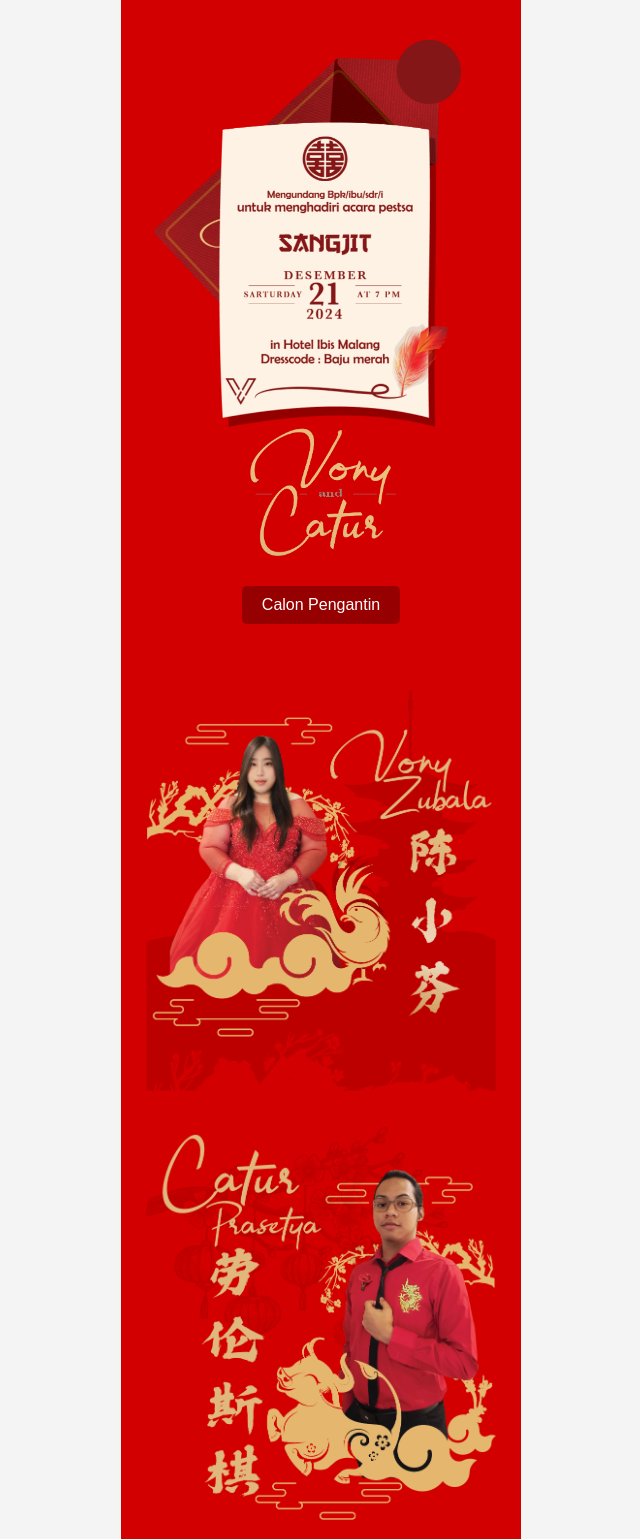
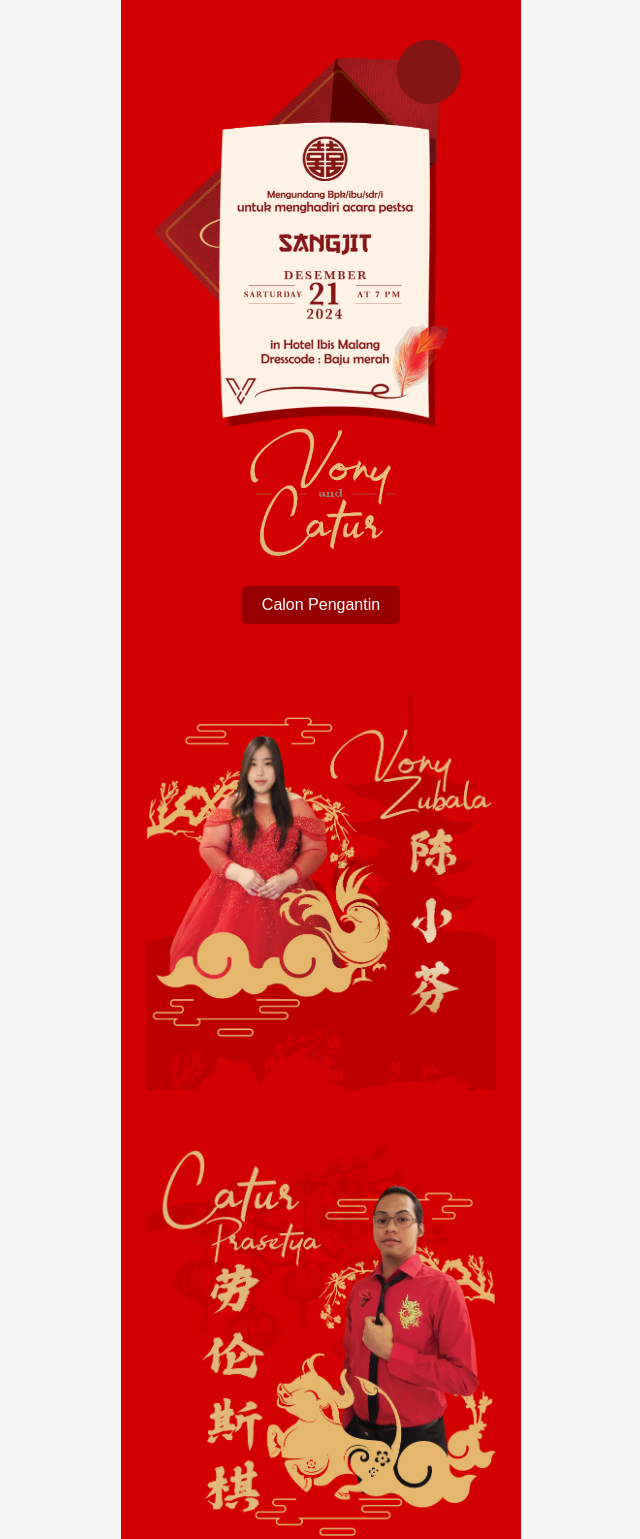
Before and after one commit to Vonca-VonyCatur/Wedding-vc, a plain HTML site: page Page1.html in a window 1280 px wide. Shown: the top 1539 px of the page, without its empty margins (319-959 px from the left). Drawn offline with Linux system fonts and the light colour scheme.

Commit message:
Update styles1.css

```diff
--- a/styles1.css
+++ b/styles1.css
@@ -109,7 +109,7 @@ button {
 
 #section1 {
     align-items: left;
-    height: 54vh;
+    height: 56vh;
 }
 #section2 {
     align-items: right;
```
